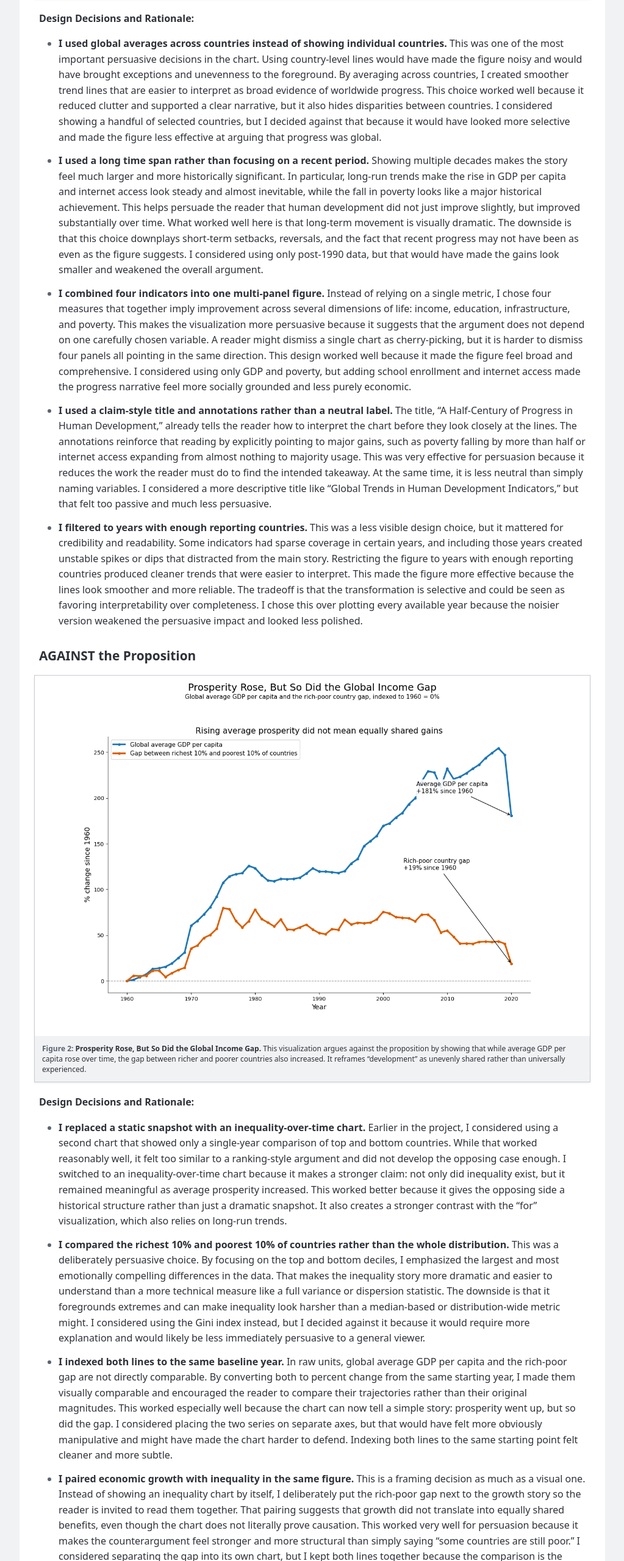
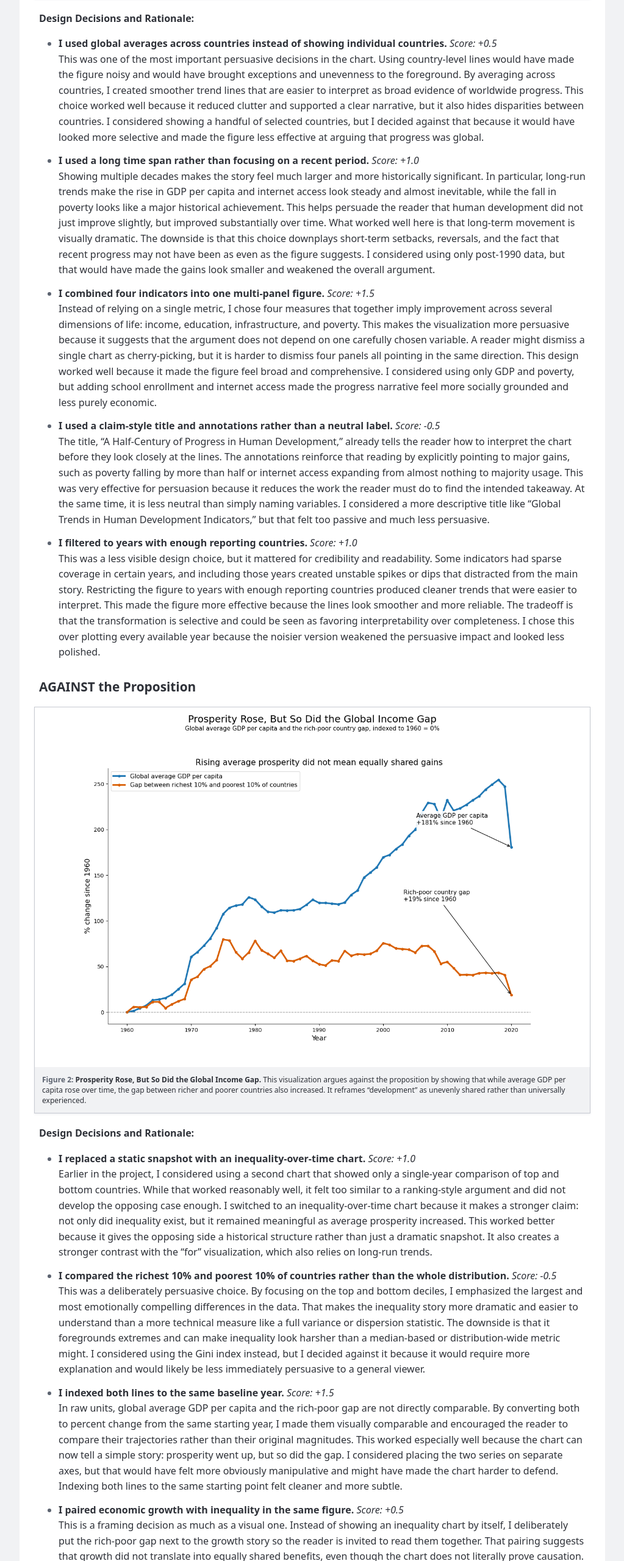
Before and after one commit to yutaoLin018/DSC106-Project-2, a plain HTML site: page index.html in a window 1280 px wide. Shown: the part 1237-3797 px from the top of the page at 61% size, without its empty margins (128-1151 px from the left). Drawn offline with Linux system fonts and the light colour scheme.

Commit message:
update the score

```diff
--- a/index.html
+++ b/index.html
@@ -35,26 +35,31 @@
             <ul>
                 <li>
                     <strong>I used global averages across countries instead of showing individual countries.</strong>
+                    <em>Score: +0.5</em><br>
                     This was one of the most important persuasive decisions in the chart. Using country-level lines would have made the figure noisy and would have brought exceptions and unevenness to the foreground. By averaging across countries, I created smoother trend lines that are easier to interpret as broad evidence of worldwide progress. This choice worked well because it reduced clutter and supported a clear narrative, but it also hides disparities between countries. I considered showing a handful of selected countries, but I decided against that because it would have looked more selective and made the figure less effective at arguing that progress was global.
                 </li>
 
                 <li>
                     <strong>I used a long time span rather than focusing on a recent period.</strong>
+                    <em>Score: +1.0</em><br>
                     Showing multiple decades makes the story feel much larger and more historically significant. In particular, long-run trends make the rise in GDP per capita and internet access look steady and almost inevitable, while the fall in poverty looks like a major historical achievement. This helps persuade the reader that human development did not just improve slightly, but improved substantially over time. What worked well here is that long-term movement is visually dramatic. The downside is that this choice downplays short-term setbacks, reversals, and the fact that recent progress may not have been as even as the figure suggests. I considered using only post-1990 data, but that would have made the gains look smaller and weakened the overall argument.
                 </li>
 
                 <li>
                     <strong>I combined four indicators into one multi-panel figure.</strong>
+                    <em>Score: +1.5</em><br>
                     Instead of relying on a single metric, I chose four measures that together imply improvement across several dimensions of life: income, education, infrastructure, and poverty. This makes the visualization more persuasive because it suggests that the argument does not depend on one carefully chosen variable. A reader might dismiss a single chart as cherry-picking, but it is harder to dismiss four panels all pointing in the same direction. This design worked well because it made the figure feel broad and comprehensive. I considered using only GDP and poverty, but adding school enrollment and internet access made the progress narrative feel more socially grounded and less purely economic.
                 </li>
 
                 <li>
                     <strong>I used a claim-style title and annotations rather than a neutral label.</strong>
+                    <em>Score: -0.5</em><br>
                     The title, “A Half-Century of Progress in Human Development,” already tells the reader how to interpret the chart before they look closely at the lines. The annotations reinforce that reading by explicitly pointing to major gains, such as poverty falling by more than half or internet access expanding from almost nothing to majority usage. This was very effective for persuasion because it reduces the work the reader must do to find the intended takeaway. At the same time, it is less neutral than simply naming variables. I considered a more descriptive title like “Global Trends in Human Development Indicators,” but that felt too passive and much less persuasive.
                 </li>
 
                 <li>
                     <strong>I filtered to years with enough reporting countries.</strong>
+                    <em>Score: +1.0</em><br>
                     This was a less visible design choice, but it mattered for credibility and readability. Some indicators had sparse coverage in certain years, and including those years created unstable spikes or dips that distracted from the main story. Restricting the figure to years with enough reporting countries produced cleaner trends that were easier to interpret. This made the figure more effective because the lines look smoother and more reliable. The tradeoff is that the transformation is selective and could be seen as favoring interpretability over completeness. I chose this over plotting every available year because the noisier version weakened the persuasive impact and looked less polished.
                 </li>
             </ul>
@@ -75,32 +80,37 @@
             <ul>
                 <li>
                     <strong>I replaced a static snapshot with an inequality-over-time chart.</strong>
+                    <em>Score: +1.0</em><br>
                     Earlier in the project, I considered using a second chart that showed only a single-year comparison of top and bottom countries. While that worked reasonably well, it felt too similar to a ranking-style argument and did not develop the opposing case enough. I switched to an inequality-over-time chart because it makes a stronger claim: not only did inequality exist, but it remained meaningful as average prosperity increased. This worked better because it gives the opposing side a historical structure rather than just a dramatic snapshot. It also creates a stronger contrast with the “for” visualization, which also relies on long-run trends.
                 </li>
 
                 <li>
                     <strong>I compared the richest 10% and poorest 10% of countries rather than the whole distribution.</strong>
+                    <em>Score: -0.5</em><br>
                     This was a deliberately persuasive choice. By focusing on the top and bottom deciles, I emphasized the largest and most emotionally compelling differences in the data. That makes the inequality story more dramatic and easier to understand than a more technical measure like a full variance or dispersion statistic. The downside is that it foregrounds extremes and can make inequality look harsher than a median-based or distribution-wide metric might. I considered using the Gini index instead, but I decided against it because it would require more explanation and would likely be less immediately persuasive to a general viewer.
                 </li>
 
                 <li>
                     <strong>I indexed both lines to the same baseline year.</strong>
+                    <em>Score: +1.5</em><br>
                     In raw units, global average GDP per capita and the rich-poor gap are not directly comparable. By converting both to percent change from the same starting year, I made them visually comparable and encouraged the reader to compare their trajectories rather than their original magnitudes. This worked especially well because the chart can now tell a simple story: prosperity went up, but so did the gap. I considered placing the two series on separate axes, but that would have felt more obviously manipulative and might have made the chart harder to defend. Indexing both lines to the same starting point felt cleaner and more subtle.
                 </li>
 
                 <li>
                     <strong>I paired economic growth with inequality in the same figure.</strong>
+                    <em>Score: +0.5</em><br>
                     This is a framing decision as much as a visual one. Instead of showing an inequality chart by itself, I deliberately put the rich-poor gap next to the growth story so the reader is invited to read them together. That pairing suggests that growth did not translate into equally shared benefits, even though the chart does not literally prove causation. This worked very well for persuasion because it makes the counterargument feel stronger and more structural than simply saying “some countries are still poor.” I considered separating the gap into its own chart, but I kept both lines together because the comparison is the main point.
                 </li>
 
                 <li>
                     <strong>I used a skeptical title and annotations to reinterpret development.</strong>
+                    <em>Score: -0.5</em><br>
                     The title, “Prosperity Rose, But So Did the Global Income Gap,” tells the reader that the chart is not simply about growth but about the limits of growth as a measure of progress. The annotations reinforce this by highlighting that average prosperity rose sharply while inequality also widened. This worked well because it turns what could have been a dry comparison into a pointed critique of the optimistic narrative. I considered a more neutral title, but the skeptical framing made the opposing argument much more compelling and better aligned with the goal of persuasion.
                 </li>
             </ul>
         </section>
 
-        <section>
+        <section class="reflection">
             <h2>Final Reflection</h2>
 
             <p>
--- a/style.css
+++ b/style.css
@@ -127,7 +127,7 @@ figure > figcaption::before {
     color: var(--color-neutral-40);
 }
 
-p {
+.reflection p {
     max-width: none;
 }
 
```
